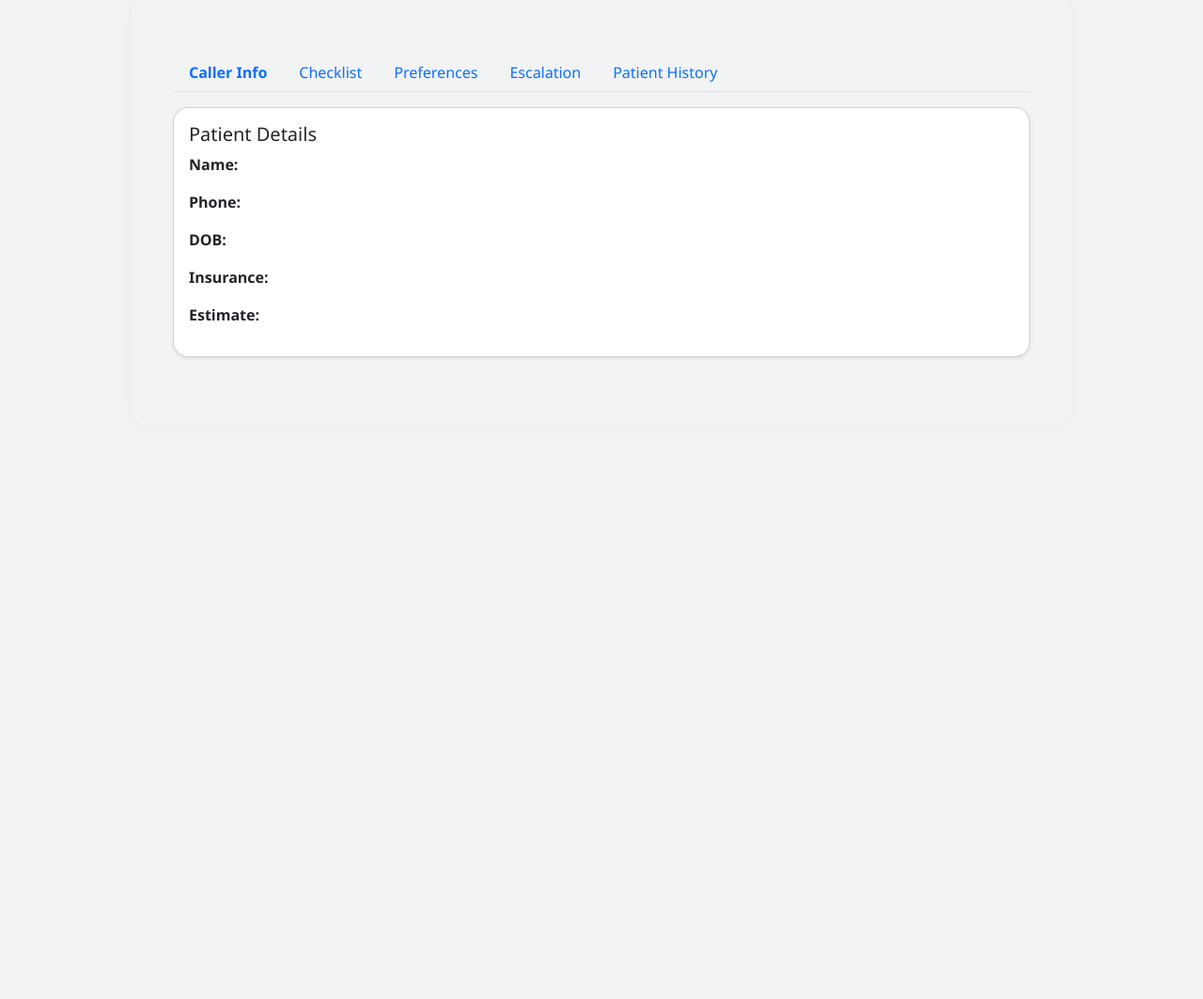
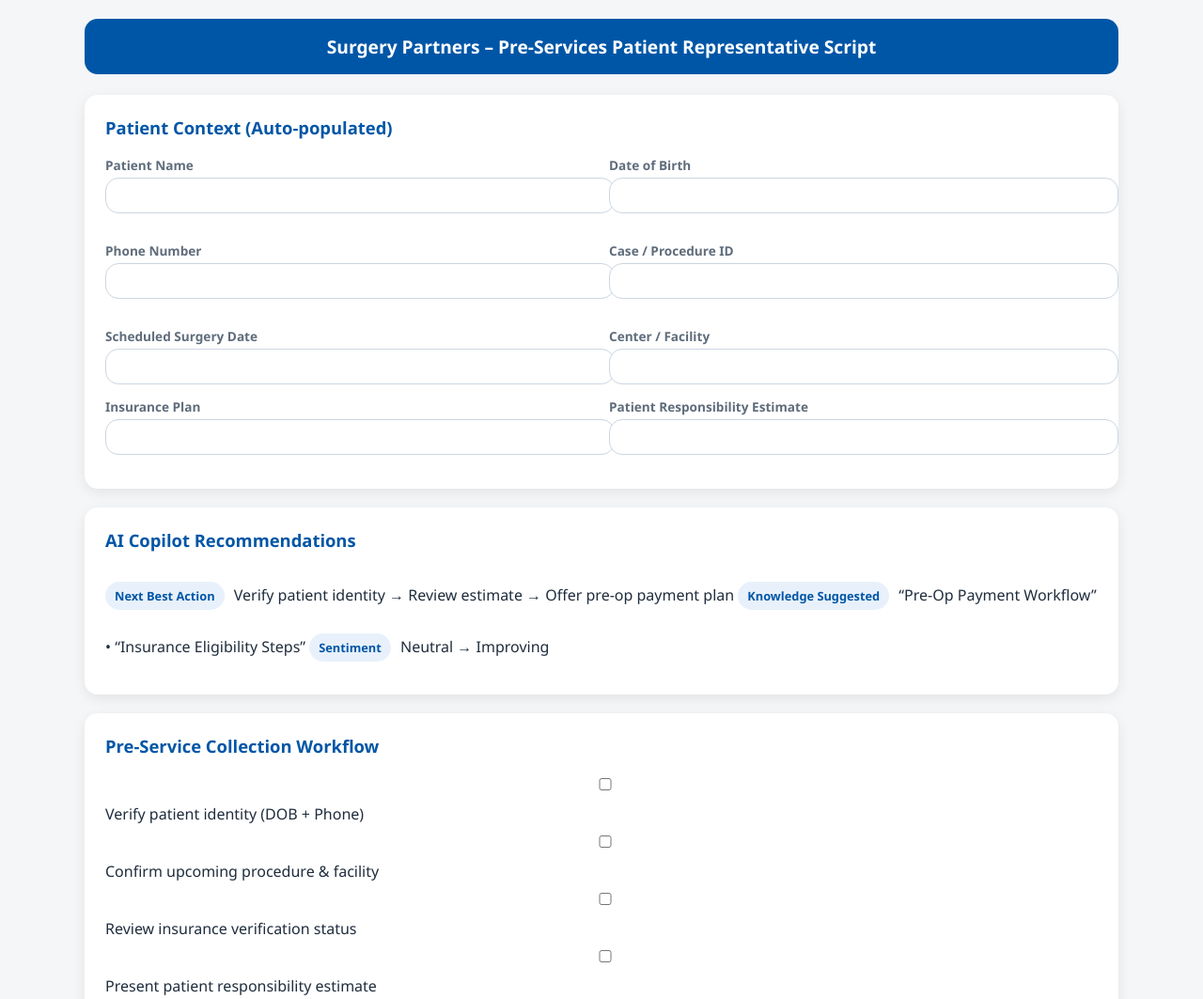
Before and after one commit to dudekzach/SurgeryPartners, a plain HTML site: page agent-script.html in a window 1280 px wide. Shown: the top 1063 px of the page at 94% size. Before the commit the page ends 800 px from the top, so only its background shows below. Drawn offline with nearby package versions, Linux system fonts and the light colour scheme.

Commit message:
Update agent-script.html

```diff
--- a/agent-script.html
+++ b/agent-script.html
@@ -2,191 +2,265 @@
 <html lang="en">
 <head>
   <meta charset="UTF-8" />
-  <meta name="viewport" content="width=device-width, initial-scale=1.0"/>
-  <title>Pre-Surgery Patient Script</title>
-  <link href="https://cdn.jsdelivr.net/npm/bootstrap@5.3.2/dist/css/bootstrap.min.css" rel="stylesheet">
+  <meta name="viewport" content="width=device-width, initial-scale=1" />
+  <title>Surgery Partners – Patient Rep Script</title>
+
   <style>
     :root {
-      --header-color: {{HeaderColor}};
-      --button-color: {{ButtonColor}};
-      --background-color: {{PageBackgroundColor}};
-      --container-background: #f1f3f5;
+      --primary: #0056a6; /* Surgery Partners brand blue */
+      --primary-light: #e8f1fb;
+      --bg: #f4f6f8;
+      --card-bg: #ffffff;
+      --text-main: #1f2d3d;
+      --text-muted: #5f6c7b;
+      --radius: 14px;
+      --shadow: 0 4px 14px rgba(0,0,0,0.08);
     }
+
     body {
-      background-color: var(--container-background);
-      font-family: 'Segoe UI', sans-serif;
+      margin: 0;
+      background: var(--bg);
+      font-family: "Segoe UI", sans-serif;
+      color: var(--text-main);
+      padding: 20px;
     }
-    .outer-wrapper {
-      background-color: var(--background-color, #ffffff);
-      border-radius: 1rem;
-      padding: 2rem;
-      max-width: 1000px;
+
+    .container {
+      max-width: 1100px;
       margin: auto;
-      box-shadow: 0 0 15px rgba(0, 0, 0, 0.05);
     }
+
+    .header {
+      background: var(--primary);
+      color: #fff;
+      padding: 16px 24px;
+      border-radius: var(--radius);
+      font-size: 1.2rem;
+      font-weight: 600;
+      text-align: center;
+      margin-bottom: 22px;
+    }
+
     .card {
-      border-radius: 1rem;
-      box-shadow: 0 0.125rem 0.25rem rgba(0, 0, 0, 0.075);
-      margin-bottom: 1rem;
+      background: var(--card-bg);
+      padding: 22px;
+      margin-bottom: 20px;
+      border-radius: var(--radius);
+      box-shadow: var(--shadow);
     }
-    .nav-tabs .nav-link.active {
-      background-color: transparent;
-      color: #0d6efd;
-      border-color: transparent;
-      font-weight: bold;
+
+    h3 {
+      margin-top: 0;
+      font-size: 1.15rem;
+      font-weight: 600;
+      color: var(--primary);
     }
+
+    label {
+      font-size: 0.85rem;
+      color: var(--text-muted);
+      font-weight: 600;
+      display: block;
+      margin-bottom: 4px;
+    }
+
+    input {
+      width: 100%;
+      padding: 10px;
+      border-radius: var(--radius);
+      border: 1px solid #ccd6e0;
+      margin-bottom: 14px;
+      font-size: 0.9rem;
+    }
+
+    .grid-2 {
+      display: grid;
+      grid-template-columns: 1fr 1fr;
+      gap: 16px;
+    }
+
+    @media(max-width: 700px) {
+      .grid-2 {
+        grid-template-columns: 1fr;
+      }
+    }
+
+    .badge {
+      display: inline-block;
+      background: var(--primary-light);
+      padding: 6px 10px;
+      border-radius: 999px;
+      font-size: 0.8rem;
+      margin-right: 6px;
+      color: var(--primary);
+      font-weight: 600;
+    }
+
+    .check-item {
+      margin-bottom: 8px;
+    }
+
+    .actions button {
+      padding: 12px 16px;
+      border: none;
+      border-radius: var(--radius);
+      font-size: 0.9rem;
+      cursor: pointer;
+      width: 100%;
+      font-weight: 600;
+    }
+
     .btn-primary {
-      background-color: var(--button-color, #0d6efd) !important;
-      border: none;
-      color: white;
-      visibility: visible !important;
-      opacity: 1 !important;
+      background: var(--primary);
+      color: #fff;
     }
-    .btn-primary:hover {
-      opacity: 0.9;
+    .btn-secondary {
+      background: #e1e6eb;
+      color: var(--text-main);
     }
-    .form-check-input:checked {
-      background-color: var(--button-color, #0d6efd) !important;
-      border-color: var(--button-color, #0d6efd) !important;
+
+    .actions {
+      display: grid;
+      grid-template-columns: repeat(3, 1fr);
+      gap: 12px;
     }
-    .form-check-input[type=checkbox] {
-      accent-color: var(--button-color, #0d6efd);
+
+    @media(max-width:700px) {
+      .actions {
+        grid-template-columns: 1fr;
       }
-    .form-switch .form-check-input:checked {
-      background-color: var(--button-color, #0d6efd) !important;
-      border-color: var(--button-color, #0d6efd) !important;
-    }
-    #toastMessage {
-      position: fixed;
-      bottom: 20px;
-      right: 20px;
-      z-index: 9999;
     }
   </style>
 </head>
+
 <body>
-<div class="outer-wrapper">
-  <div class="container py-4">
-    <ul class="nav nav-tabs mb-3" id="scriptTabs" role="tablist">
-      <li class="nav-item" role="presentation"><button class="nav-link active" data-bs-toggle="tab" data-bs-target="#caller" type="button" role="tab">Caller Info</button></li>
-      <li class="nav-item" role="presentation"><button class="nav-link" data-bs-toggle="tab" data-bs-target="#checklist" type="button" role="tab">Checklist</button></li>
-      <li class="nav-item" role="presentation"><button class="nav-link" data-bs-toggle="tab" data-bs-target="#preferences" type="button" role="tab">Preferences</button></li>
-      <li class="nav-item" role="presentation"><button class="nav-link" data-bs-toggle="tab" data-bs-target="#escalation" type="button" role="tab">Escalation</button></li>
-      <li class="nav-item" role="presentation"><button class="nav-link" data-bs-toggle="tab" data-bs-target="#history" type="button" role="tab">Patient History</button></li>
-    </ul>
+  <div class="container">
 
-    <div class="tab-content" id="tabContent">
-      <div class="tab-pane fade show active" id="caller" role="tabpanel">
-        <div class="card p-3">
-          <h5>Patient Details</h5>
-          <p><strong>Name:</strong> <span id="fname"></span> <span id="lname"></span></p>
-          <p><strong>Phone:</strong> <span id="phone"></span></p>
-          <p><strong>DOB:</strong> <span id="dob"></span></p>
-          <p><strong>Insurance:</strong> <span id="insurance"></span></p>
-          <p><strong>Estimate:</strong> <span id="estimate"></span></p>
+    <!-- HEADER -->
+    <div class="header">
+      Surgery Partners – Pre-Services Patient Representative Script
+    </div>
+
+    <!-- PATIENT CONTEXT PANEL -->
+    <div class="card">
+      <h3>Patient Context (Auto-populated)</h3>
+
+      <div class="grid-2">
+        <div>
+          <label>Patient Name</label>
+          <input id="ptName" readonly />
+        </div>
+
+        <div>
+          <label>Date of Birth</label>
+          <input id="ptDOB" readonly />
+        </div>
+
+        <div>
+          <label>Phone Number</label>
+          <input id="ptPhone" readonly />
+        </div>
+
+        <div>
+          <label>Case / Procedure ID</label>
+          <input id="ptCase" readonly />
+        </div>
+
+        <div>
+          <label>Scheduled Surgery Date</label>
+          <input id="ptSurgeryDate" readonly />
+        </div>
+
+        <div>
+          <label>Center / Facility</label>
+          <input id="ptCenter" readonly />
         </div>
       </div>
 
-      <div class="tab-pane fade" id="checklist" role="tabpanel">
-        <div class="card p-3">
-          <h5>Pre-Surgery Call Checklist</h5>
-          <div class="form-check"><input class="form-check-input" type="checkbox" id="confirmDate"><label class="form-check-label" for="confirmDate">Confirmed surgery date</label></div>
-          <div class="form-check"><input class="form-check-input" type="checkbox" id="discussEstimate"><label class="form-check-label" for="discussEstimate">Discussed patient financial estimate</label></div>
-          <div class="form-check"><input class="form-check-input" type="checkbox" id="paymentOptions"><label class="form-check-label" for="paymentOptions">Explained payment options</label></div>
-        </div>
+      <div class="grid-2">
+        <div>
+          <label>Insurance Plan</label>
+          <input id="ptInsurance" readonly />
         </div>
 
-      <div class="tab-pane fade" id="preferences" role="tabpanel">
-        <div class="card p-3">
-          <h5>Payment & Contact Preferences</h5>
-          <div class="form-check form-switch"><input class="form-check-input" type="checkbox" id="payPhone"><label class="form-check-label" for="payPhone">Pay over phone</label></div>
-          <div class="form-check form-switch"><input class="form-check-input" type="checkbox" id="payOnsite"><label class="form-check-label" for="payOnsite">Pay at surgery center</label></div>
-          <hr />
-          <div class="form-check form-switch"><input class="form-check-input" type="checkbox" id="prefText"><label class="form-check-label" for="prefText">Contact via Text</label></div>
-          <div class="form-check form-switch"><input class="form-check-input" type="checkbox" id="prefCall"><label class="form-check-label" for="prefCall">Contact via Call</label></div>
-          <div class="form-check form-switch"><input class="form-check-input" type="checkbox" id="prefEmail"><label class="form-check-label" for="prefEmail">Contact via Email</label></div>
-        </div>
-      </div>
-
-      <div class="tab-pane fade" id="escalation" role="tabpanel">
-        <div class="card p-3 text-center">
-          <h5>Need Help?</h5>
-          <button class="btn btn-primary mt-2" data-bs-toggle="modal" data-bs-target="#escalateModal" id="escalateBtn">{{Button1TEXT}}</button>
-        </div>
-      </div>
-
-      <div class="tab-pane fade" id="history" role="tabpanel">
-        <div class="card p-3">
-          <h5>Patient Journey Summary</h5>
-          <ul>
-            <li><strong>Nov 12, 2025 – Outbound Call:</strong> Pre-surgery estimate discussed via phone</li>
-            <li><strong>Oct 30, 2025 – Email:</strong> Financial responsibility summary sent via Waystar Clarity</li>
-            <li><strong>Oct 28, 2025 – Text:</strong> Surgery date confirmation sent</li>
-            <li><strong>Oct 15, 2025 – Inbound Call:</strong> Patient requested rescheduling due to conflict</li>
-            <li><strong>Sep 02, 2025 – Email:</strong> Eligibility confirmation sent from HST system</li>
-          </ul>
-        </div>
-      </div>
+        <div>
+          <label>Patient Responsibility Estimate</label>
+          <input id="ptBalance" readonly />
         </div>
       </div>
     </div>
 
-<div class="modal fade" id="escalateModal" tabindex="-1" aria-labelledby="escalateModalLabel" aria-hidden="true">
-  <div class="modal-dialog">
-    <div class="modal-content">
-      <div class="modal-header">
-        <h5 class="modal-title" id="escalateModalLabel">Escalate Case</h5>
-        <button type="button" class="btn-close" data-bs-dismiss="modal" aria-label="Close"></button>
+    <!-- AI COPILOT RECOMMENDATIONS -->
+    <div class="card">
+      <h3>AI Copilot Recommendations</h3>
+      <p class="badge">Next Best Action</p> Verify patient identity → Review estimate → Offer pre-op payment plan
+      <p class="badge">Knowledge Suggested</p> “Pre-Op Payment Workflow” • “Insurance Eligibility Steps”
+      <p class="badge">Sentiment</p> Neutral → Improving
     </div>
-      <div class="modal-body">
-        <label for="reason" class="form-label">Reason for escalation</label>
-        <select id="reason" class="form-select">
-          <option value="">Select a reason</option>
-          <option value="payment_issue">Payment Issue</option>
-          <option value="patient_request">Patient Requested Supervisor</option>
-          <option value="other">Other</option>
-        </select>
+
+    <!-- WORKFLOW CHECKLIST -->
+    <div class="card">
+      <h3>Pre-Service Collection Workflow</h3>
+
+      <div class="check-item"><input type="checkbox" /> Verify patient identity (DOB + Phone)</div>
+      <div class="check-item"><input type="checkbox" /> Confirm upcoming procedure & facility</div>
+      <div class="check-item"><input type="checkbox" /> Review insurance verification status</div>
+      <div class="check-item"><input type="checkbox" /> Present patient responsibility estimate</div>
+      <div class="check-item"><input type="checkbox" /> Offer payment options (full, partial, plan)</div>
+      <div class="check-item"><input type="checkbox" /> Document payment commitment & note in HST</div>
     </div>
-      <div class="modal-footer">
-        <button type="button" class="btn btn-secondary" data-bs-dismiss="modal">Close</button>
-        <button type="button" class="btn btn-primary" onclick="handleEscalationSubmit()">Notify Supervisor</button>
+
+    <!-- KNOWLEDGE SURFACING SECTION -->
+    <div class="card">
+      <h3>Knowledge Assistant</h3>
+      <p>AI-surfaced answers from Surgery Partners RCM Knowledge:</p>
+
+      <div class="badge">ACH Dispute Workflow</div>
+      <div class="badge">Insurance Eligibility Verification</div>
+      <div class="badge">Pre-Op Payment Policy</div>
+
+      <p style="margin-top:12px; font-size:0.9rem;">
+        These articles are used by both Virtual Agent (to deflect calls) and Agent Copilot (to guide reps in real time).
+      </p>
     </div>
+
+    <!-- CONTACT PREFERENCES -->
+    <div class="card">
+      <h3>Patient Contact Preferences</h3>
+
+      <div class="check-item"><input type="checkbox" id="prefSMS" /> SMS</div>
+      <div class="check-item"><input type="checkbox" id="prefEmail" /> Email</div>
+      <div class="check-item"><input type="checkbox" id="prefVoice" /> Voice</div>
+      <div class="check-item"><input type="checkbox" id="prefPlan" /> Enrolled in Pre-Op Payment Plan</div>
     </div>
+
+    <!-- ACTION BUTTONS -->
+    <div class="card actions">
+      <button class="btn-primary">Collect Payment</button>
+      <button class="btn-primary">Document Interaction</button>
+      <button class="btn-secondary">Escalate to Supervisor</button>
     </div>
   </div>
 
-<div class="toast align-items-center text-white bg-success border-0" id="toastMessage" role="alert" aria-live="assertive" aria-atomic="true">
-  <div class="d-flex">
-    <div class="toast-body">Supervisor Notified.</div>
-    <button type="button" class="btn-close btn-close-white me-2 m-auto" data-bs-dismiss="toast" aria-label="Close"></button>
-  </div>
-</div>
+  <!-- AUTO-POPULATE FROM QUERY PARAMS -->
+  <script>
+    const qp = new URLSearchParams(window.location.search);
 
-<script>
-  function getParam(param) {
-    const url = new URL(window.location.href);
-    return url.searchParams.get(param) || '';
-  }
-  document.getElementById("fname").textContent = getParam("FNAME");
-  document.getElementById("lname").textContent = getParam("LNAME");
-  document.getElementById("phone").textContent = getParam("PHONE").replace('[', '').replace(']', '');
-  document.getElementById("dob").textContent = getParam("DOB");
-  document.getElementById("insurance").textContent = getParam("INSURANCE");
-  document.getElementById("estimate").textContent = getParam("ESTIMATE");
+    const map = {
+      ptName: "FNAME",
+      ptDOB: "DOB",
+      ptPhone: "PHONE",
+      ptCase: "CASEID",
+      ptSurgeryDate: "SURGERYDATE",
+      ptCenter: "CENTER",
+      ptInsurance: "INSPLAN",
+      ptBalance: "RESP"
+    };
 
-  document.getElementById("escalateBtn").textContent = getParam("Button1TEXT") || "Notify Supervisor";
-
-  function showToast() {
-    const toast = new bootstrap.Toast(document.getElementById('toastMessage'));
-    toast.show();
-  }
-
-  function handleEscalationSubmit() {
-    const modal = bootstrap.Modal.getInstance(document.getElementById('escalateModal'));
-    modal.hide();
-    showToast();
-  }
+    Object.keys(map).forEach(id => {
+      const el = document.getElementById(id);
+      if (el) el.value = qp.get(map[id]) || "";
+    });
   </script>
-<script src="https://cdn.jsdelivr.net/npm/bootstrap@5.3.2/dist/js/bootstrap.bundle.min.js"></script>
 </body>
 </html>
```
Lines whose indentation alone changed are shown as unchanged.
